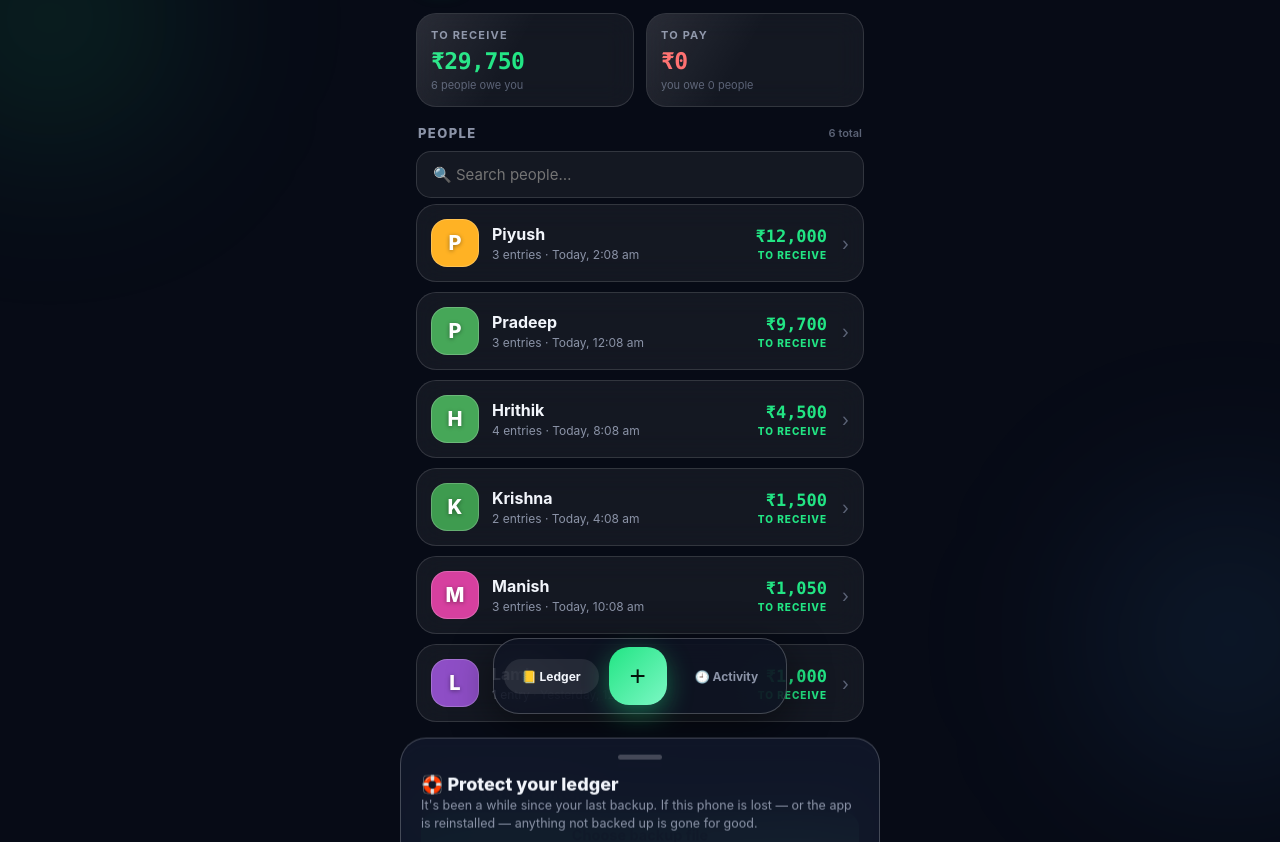
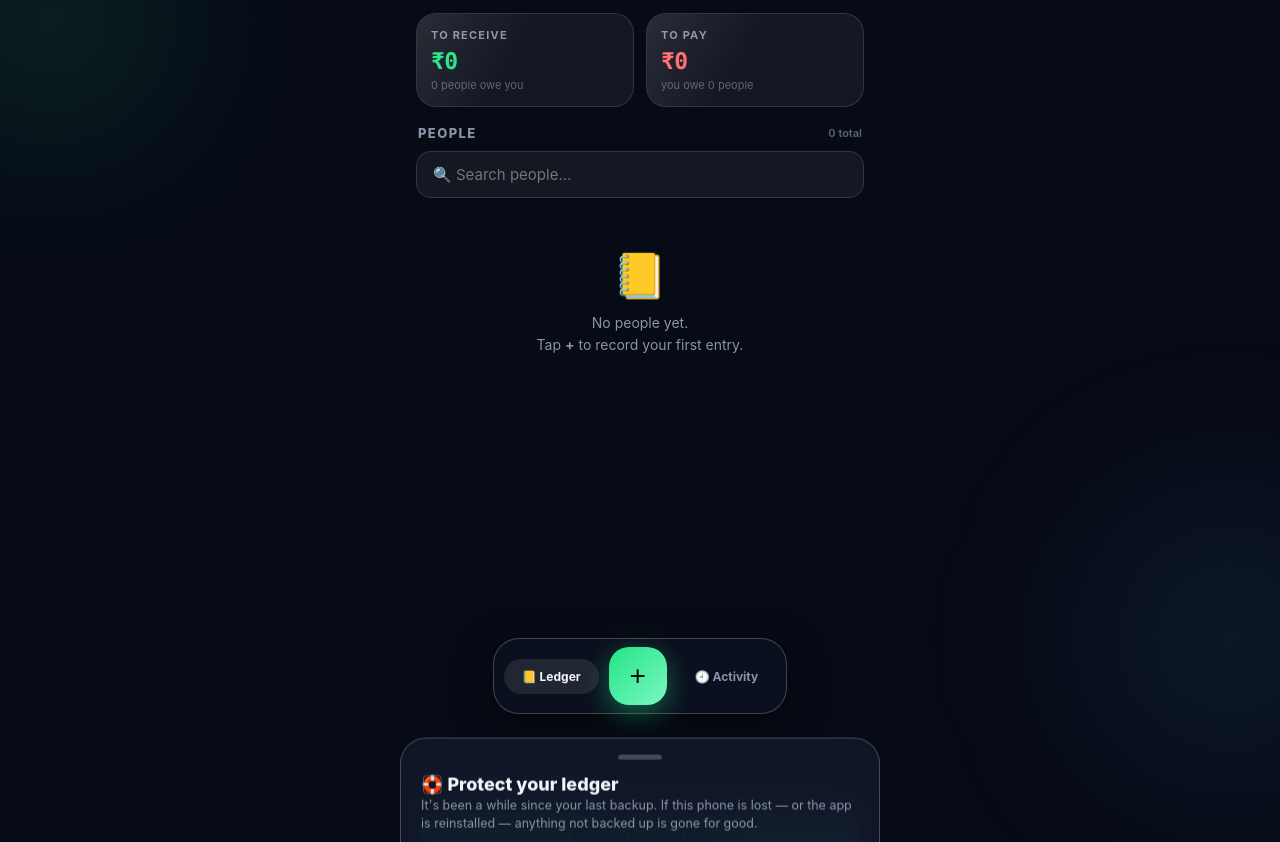
Before and after one commit to deepdharia/Udhar, a website: page www/index.html in a window 1280 px wide. Shown: the part 72-914 px from the top of the page. After the commit the page ends 800 px from the top, so only its background shows below. Drawn offline with Linux system fonts and the light colour scheme.

Commit message:
Udhar: fresh installs start with empty ledger (remove baked-in seed data)

```diff
--- a/www/index.html
+++ b/www/index.html
@@ -343,23 +343,10 @@ function load(){
     return d;
   } catch(e){ return null; }
 }
-/* Seed from Deep's Notes ("Funds about to come") so his real ledger is alive on first open */
+/* Fresh installs start with a clean, empty ledger.
+   (Your own entries live only in your device's localStorage — nothing ever leaves the phone.) */
 function seed(){
-  const mk = name => ({id: uid() + name, name});
-  const people = ["Pradeep","Piyush","Hrithik","Lamba","Krishna","Manish"].map(mk);
-  const byName = n => people.find(p => p.name === n).id;
-  const t0 = Date.now(), H = 36e5;
-  const E = (name, type, amount, hrsAgo, reason) =>
-    ({id: uid() + Math.random().toString(36).slice(2), personId: byName(name), type, amount, reason: reason || "", ts: t0 - hrsAgo * H});
-  const entries = [
-    E("Pradeep","gave",5000,30,"from notes"), E("Pradeep","gave",1700,26,"from notes *"), E("Pradeep","gave",3000,20,"from notes"),
-    E("Piyush","gave",10000,34,"from notes"), E("Piyush","got",2000,28,"from notes"), E("Piyush","gave",4000,18,"from notes"),
-    E("Hrithik","gave",1500,40,"from notes"), E("Hrithik","gave",2000,32,"from notes"), E("Hrithik","gave",500,22,"from notes"), E("Hrithik","gave",500,12,"from notes"),
-    E("Lamba","gave",1000,44,"from notes"),
-    E("Krishna","gave",500,36,"from notes"), E("Krishna","gave",1000,16,"from notes"),
-    E("Manish","gave",300,38,"from notes"), E("Manish","gave",150,24,"from notes"), E("Manish","gave",600,10,"from notes"),
-  ];
-  return {people, entries, settings: {currency: "₹"}, seededAt: t0};
+  return {people: [], entries: [], settings: {currency: "₹"} , createdAt: Date.now()};
 }
 DB = load();
 if (!DB) { DB = seed(); localStorage.setItem("udhar_last_backup", Date.now()); /* nudge clock starts at install, not at first open */ }
```
